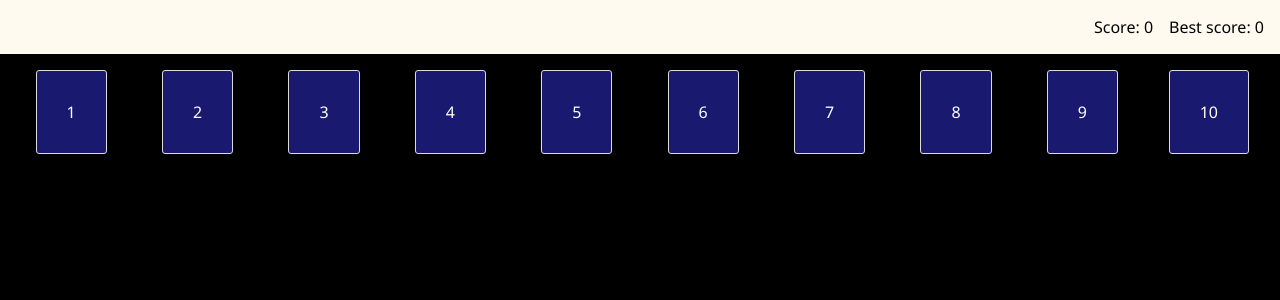
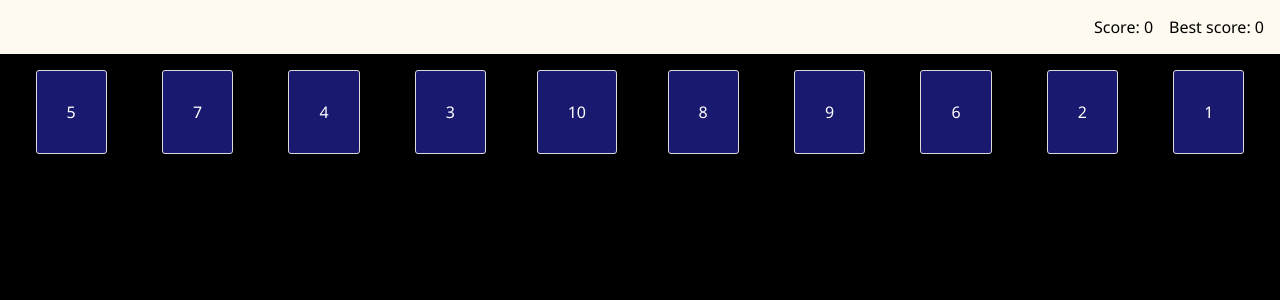
Before and after one commit to KarimElsayad247/odin-memory-card, a React (Create React App) app: page / in a window 1280 px wide. Shown: the top 300 px of the page. Built offline with nearby package versions, Linux system fonts and the light colour scheme.

Commit message:
Shuffle display of cards on every render

```diff
--- a/src/App.js
+++ b/src/App.js
@@ -3,6 +3,28 @@ import Header from "./components/Header";
 import CardsContainer from "./components/CardsContainer";
 
 import "./App.css";
+
+// Fisher-Yates shuffling
+// https://stackoverflow.com/questions/2450954/how-to-randomize-shuffle-a-javascript-array
+function shuffle(array) {
+  let currentIndex = array.length;
+  let randomIndex;
+
+  // While there remain elements to shuffle.
+  while (currentIndex != 0) {
+    // Pick a remaining element.
+    randomIndex = Math.floor(Math.random() * currentIndex);
+    currentIndex--;
+
+    // And swap it with the current element.
+    [array[currentIndex], array[randomIndex]] = [
+      array[randomIndex],
+      array[currentIndex],
+    ];
+  }
+
+  return array;
+}
 
 function App() {
   const data = [1, 2, 3, 4, 5, 6, 7, 8, 9, 10];
@@ -19,30 +41,24 @@ function App() {
 
   const clickCard = (cardId) => {
     // toggle the clicked status on the clicked card;
-    // if the card is already clicked, reset score, and reset game (use effect)
-    // if card is not already clicked, increase score by one, and set
-    // high score to max current score and prev high socre.
-
     console.log("Card clicked once");
 
     // After each click anyway, shuffle the cards.
     setCards((prevCards) => {
       console.log("Inside set cards");
+
       const newCards = prevCards.map((card) => {
         if (card.id === cardId) {
           if (card.isClicked) {
-            // do mistake logic
             console.log("Card already clicked");
           } else {
-            // do score increase logic
             console.log("newly clicked card");
           }
-
           return { ...card, isClicked: true };
         }
         return { ...card };
       });
-      // shuffle new cards array
+
       return newCards;
     });
   };
@@ -66,7 +82,7 @@ function App() {
   return (
     <div className="App">
       <Header score={currentScore} bestScore={highScore} />
-      <CardsContainer content={cards} clickCard={clickCard} />
+      <CardsContainer content={shuffle(cards)} clickCard={clickCard} />
     </div>
   );
 }
```
